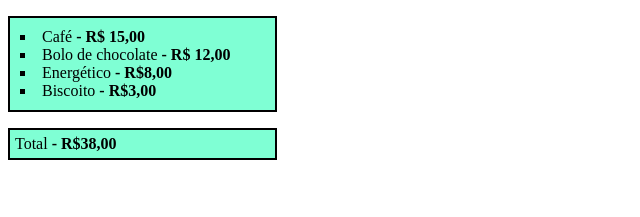
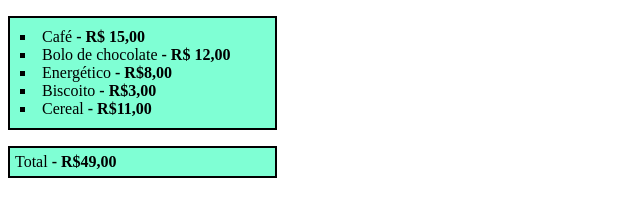
Before and after one commit to Joao-Guilherme-MS-DEV/Lista-de-itens, a plain HTML site: page index.html in a window 1280 px wide. Shown: the part 119-336 px from the top of the page, without its empty margins (0-640 px from the left). Drawn offline with Linux system fonts and the light colour scheme.

Commit message:
foi adicionado cereal e o valor total consequentemente foi modificado também

```diff
--- a/index.html
+++ b/index.html
@@ -17,9 +17,10 @@
         <li>Bolo de chocolate <strong>- R$ 12,00</strong></li>
         <li>Energético <strong>- R$8,00</strong></li>
         <li>Biscoito <strong>- R$3,00</strong></li>
+        <li>Cereal <strong>- R$11,00</strong></li>
     </ul>
 
-    <p>Total <strong>- R$38,00</strong></p>
+    <p>Total <strong>- R$49,00</strong></p>
 
 </body>
 </html>
```
